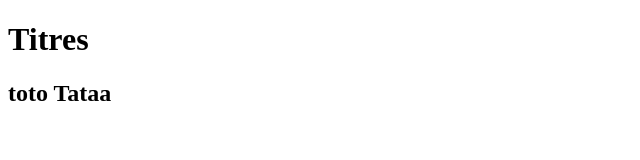
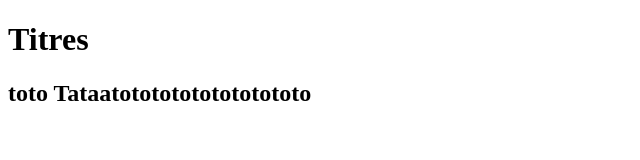
Before and after one commit to xidoc/test, a plain HTML site: page indexxxxx.html in a window 1280 px wide. Shown: the whole page, without its empty margins (0-640 px from the left). Drawn offline with Linux system fonts and the light colour scheme.

Commit message:
commit et push de indexxxxx.html modifié

```diff
--- a/indexxxxx.html
+++ b/indexxxxx.html
@@ -5,6 +5,6 @@
         <body>
 <h1>Titres</h1>
 
-<h2>toto Tataa</h2>
+<h2>toto Tataatotototototototototo</h2>
         </body>
     </html>
```
